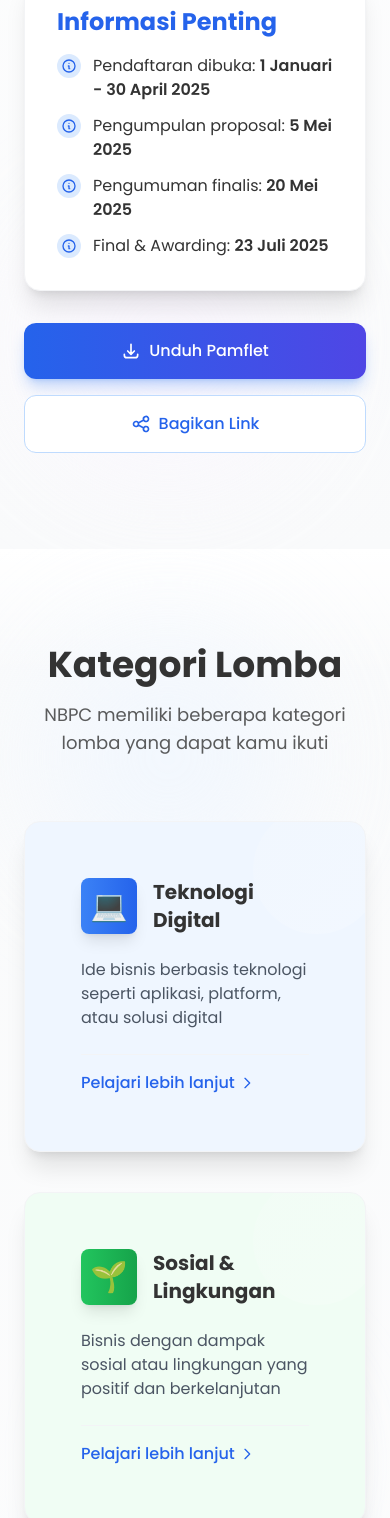
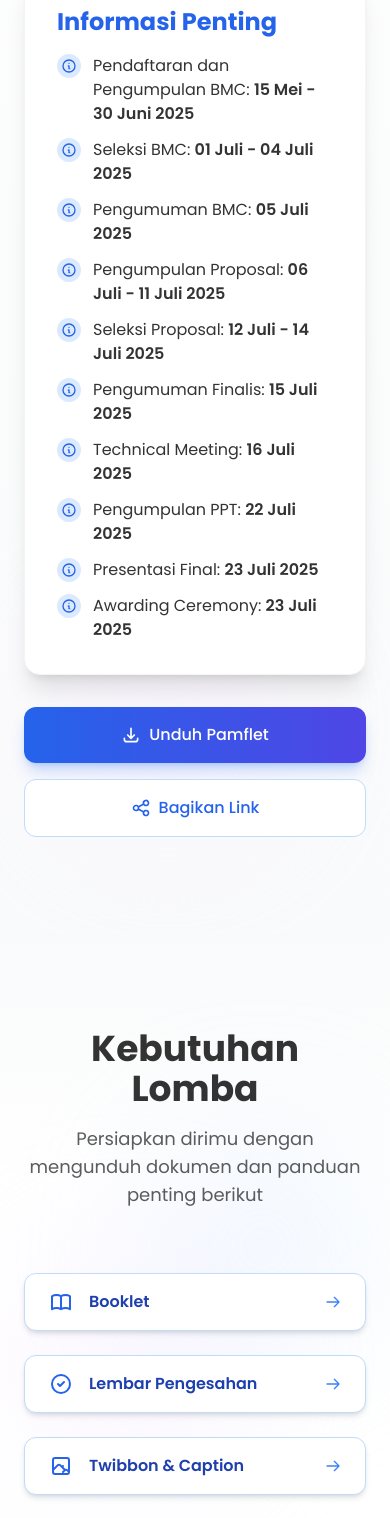
Before and after one commit to Izumi54/NBPC-UNISNU, a Next.js app: page /lomba in a window 390 px wide. Shown: the part 3740-5258 px from the top of the page. Built offline with nearby package versions, Linux system fonts and the light colour scheme.

Commit message:
Update timeline di halaman lomba, perbaiki UI/UX kebutuhan lomba, dan arahkan link booklet ke Google Drive.

```diff
--- a/src/app/lomba/page.tsx
+++ b/src/app/lomba/page.tsx
@@ -210,7 +210,7 @@ export default function CompetitionPage() {
           <motion.div
             initial={{ opacity: 0, y: -20 }}
             animate={{ opacity: 1, y: 0 }}
-            transition={{ duration: 0.8 }}
+            transition={{ duration: 0.5 }}
           >
             <AnimatedTitle
               title="Informasi Lomba"
@@ -224,7 +224,7 @@ export default function CompetitionPage() {
           <motion.div
             initial={{ opacity: 0, y: 40 }}
             animate={{ opacity: 1, y: 0 }}
-            transition={{ delay: 0.4, duration: 0.8 }}
+            transition={{ delay: 0.2 }}
             className="max-w-3xl mx-auto mt-8 text-center"
           >
             <p className="text-white/90 text-xl italic font-light">
@@ -236,7 +236,7 @@ export default function CompetitionPage() {
                 href="#persyaratan"
                 className="px-8 py-4 bg-white/10 backdrop-blur-md text-white rounded-full border border-white/20 hover:bg-white/20 transition-all flex items-center justify-center shadow-lg shadow-blue-900/20"
                 whileHover={{ y: -5, boxShadow: "0 15px 30px rgba(30, 58, 138, 0.3)" }}
-                transition={{ type: "spring", stiffness: 400, damping: 10 }}
+                transition={{ type: "spring", stiffness: 300, damping: 15 }}
               >
                 <FiInfo className="mr-2" /> Persyaratan
               </motion.a>
@@ -244,7 +244,7 @@ export default function CompetitionPage() {
                 href="#kategori"
                 className="px-8 py-4 bg-white text-blue-900 rounded-full hover:bg-blue-50 transition-all shadow-lg shadow-blue-900/20 flex items-center justify-center"
                 whileHover={{ y: -5, boxShadow: "0 15px 30px rgba(30, 58, 138, 0.3)" }}
-                transition={{ type: "spring", stiffness: 400, damping: 10 }}
+                transition={{ type: "spring", stiffness: 300, damping: 15 }}
               >
                 <FiAward className="mr-2" /> Kategori Lomba
               </motion.a>
@@ -294,7 +294,7 @@ export default function CompetitionPage() {
           initial={{ opacity: 0 }}
           whileInView={{ opacity: 1 }}
           viewport={{ once: true }}
-          transition={{ duration: 0.8 }}
+          transition={{ duration: 0.4 }}
         >
           <AnimatedTitle
             title="Syarat & Ketentuan"
@@ -424,7 +424,7 @@ export default function CompetitionPage() {
           initial={{ opacity: 0 }}
           whileInView={{ opacity: 1 }}
           viewport={{ once: true }}
-          transition={{ duration: 0.8 }}
+          transition={{ duration: 0.4 }}
         >
           <AnimatedTitle
             title="Pamflet Lomba"
@@ -453,7 +453,7 @@ export default function CompetitionPage() {
                     initial={{ opacity: 0, y: 30 }}
                     whileInView={{ opacity: 1, y: 0 }}
                     viewport={{ once: true }}
-                    transition={{ delay: 0.3, duration: 0.6 }}
+                    transition={{ delay: 0.15 }}
                     className="p-8 bg-white rounded-2xl shadow-xl border border-gray-100"
                   >
                     <h3 className="text-2xl font-bold mb-4 text-blue-600">Informasi Penting</h3>
@@ -464,7 +464,7 @@ export default function CompetitionPage() {
                             <path strokeLinecap="round" strokeLinejoin="round" strokeWidth={2} d="M13 16h-1v-4h-1m1-4h.01M21 12a9 9 0 11-18 0 9 9 0 0118 0z" />
                           </svg>
                         </span>
-                        <p>Pendaftaran dibuka: <span className="font-semibold">1 Januari - 30 April 2025</span></p>
+                        <p>Pendaftaran dan Pengumpulan BMC: <span className="font-semibold">15 Mei - 30 Juni 2025</span></p>
                       </li>
                       <li className="flex items-start">
                         <span className="inline-flex items-center justify-center w-6 h-6 rounded-full bg-blue-100 text-blue-600 flex-shrink-0 mr-3">
@@ -472,7 +472,7 @@ export default function CompetitionPage() {
                             <path strokeLinecap="round" strokeLinejoin="round" strokeWidth={2} d="M13 16h-1v-4h-1m1-4h.01M21 12a9 9 0 11-18 0 9 9 0 0118 0z" />
                           </svg>
                         </span>
-                        <p>Pengumpulan proposal: <span className="font-semibold">5 Mei 2025</span></p>
+                        <p>Seleksi BMC: <span className="font-semibold">01 Juli - 04 Juli 2025</span></p>
                       </li>
                       <li className="flex items-start">
                         <span className="inline-flex items-center justify-center w-6 h-6 rounded-full bg-blue-100 text-blue-600 flex-shrink-0 mr-3">
@@ -480,7 +480,7 @@ export default function CompetitionPage() {
                             <path strokeLinecap="round" strokeLinejoin="round" strokeWidth={2} d="M13 16h-1v-4h-1m1-4h.01M21 12a9 9 0 11-18 0 9 9 0 0118 0z" />
                           </svg>
                         </span>
-                        <p>Pengumuman finalis: <span className="font-semibold">20 Mei 2025</span></p>
+                        <p>Pengumuman BMC: <span className="font-semibold">05 Juli 2025</span></p>
                       </li>
                       <li className="flex items-start">
                         <span className="inline-flex items-center justify-center w-6 h-6 rounded-full bg-blue-100 text-blue-600 flex-shrink-0 mr-3">
@@ -488,7 +488,55 @@ export default function CompetitionPage() {
                             <path strokeLinecap="round" strokeLinejoin="round" strokeWidth={2} d="M13 16h-1v-4h-1m1-4h.01M21 12a9 9 0 11-18 0 9 9 0 0118 0z" />
                           </svg>
                         </span>
-                        <p>Final & Awarding: <span className="font-semibold">23 Juli 2025</span></p>
+                        <p>Pengumpulan Proposal: <span className="font-semibold">06 Juli - 11 Juli 2025</span></p>
+                      </li>
+                       <li className="flex items-start">
+                        <span className="inline-flex items-center justify-center w-6 h-6 rounded-full bg-blue-100 text-blue-600 flex-shrink-0 mr-3">
+                          <svg xmlns="http://www.w3.org/2000/svg" className="h-4 w-4" fill="none" viewBox="0 0 24 24" stroke="currentColor">
+                            <path strokeLinecap="round" strokeLinejoin="round" strokeWidth={2} d="M13 16h-1v-4h-1m1-4h.01M21 12a9 9 0 11-18 0 9 9 0 0118 0z" />
+                          </svg>
+                        </span>
+                        <p>Seleksi Proposal: <span className="font-semibold">12 Juli - 14 Juli 2025</span></p>
+                      </li>
+                       <li className="flex items-start">
+                        <span className="inline-flex items-center justify-center w-6 h-6 rounded-full bg-blue-100 text-blue-600 flex-shrink-0 mr-3">
+                          <svg xmlns="http://www.w3.org/2000/svg" className="h-4 w-4" fill="none" viewBox="0 0 24 24" stroke="currentColor">
+                            <path strokeLinecap="round" strokeLinejoin="round" strokeWidth={2} d="M13 16h-1v-4h-1m1-4h.01M21 12a9 9 0 11-18 0 9 9 0 0118 0z" />
+                          </svg>
+                        </span>
+                        <p>Pengumuman Finalis: <span className="font-semibold">15 Juli 2025</span></p>
+                      </li>
+                       <li className="flex items-start">
+                        <span className="inline-flex items-center justify-center w-6 h-6 rounded-full bg-blue-100 text-blue-600 flex-shrink-0 mr-3">
+                          <svg xmlns="http://www.w3.org/2000/svg" className="h-4 w-4" fill="none" viewBox="0 0 24 24" stroke="currentColor">
+                            <path strokeLinecap="round" strokeLinejoin="round" strokeWidth={2} d="M13 16h-1v-4h-1m1-4h.01M21 12a9 9 0 11-18 0 9 9 0 0118 0z" />
+                          </svg>
+                        </span>
+                        <p>Technical Meeting: <span className="font-semibold">16 Juli 2025</span></p>
+                      </li>
+                       <li className="flex items-start">
+                        <span className="inline-flex items-center justify-center w-6 h-6 rounded-full bg-blue-100 text-blue-600 flex-shrink-0 mr-3">
+                          <svg xmlns="http://www.w3.org/2000/svg" className="h-4 w-4" fill="none" viewBox="0 0 24 24" stroke="currentColor">
+                            <path strokeLinecap="round" strokeLinejoin="round" strokeWidth={2} d="M13 16h-1v-4h-1m1-4h.01M21 12a9 9 0 11-18 0 9 9 0 0118 0z" />
+                          </svg>
+                        </span>
+                        <p>Pengumpulan PPT: <span className="font-semibold">22 Juli 2025</span></p>
+                      </li>
+                      <li className="flex items-start">
+                        <span className="inline-flex items-center justify-center w-6 h-6 rounded-full bg-blue-100 text-blue-600 flex-shrink-0 mr-3">
+                          <svg xmlns="http://www.w3.org/2000/svg" className="h-4 w-4" fill="none" viewBox="0 0 24 24" stroke="currentColor">
+                            <path strokeLinecap="round" strokeLinejoin="round" strokeWidth={2} d="M13 16h-1v-4h-1m1-4h.01M21 12a9 9 0 11-18 0 9 9 0 0118 0z" />
+                          </svg>
+                        </span>
+                        <p>Presentasi Final: <span className="font-semibold">23 Juli 2025</span></p>
+                      </li>
+                       <li className="flex items-start">
+                        <span className="inline-flex items-center justify-center w-6 h-6 rounded-full bg-blue-100 text-blue-600 flex-shrink-0 mr-3">
+                          <svg xmlns="http://www.w3.org/2000/svg" className="h-4 w-4" fill="none" viewBox="0 0 24 24" stroke="currentColor">
+                            <path strokeLinecap="round" strokeLinejoin="round" strokeWidth={2} d="M13 16h-1v-4h-1m1-4h.01M21 12a9 9 0 11-18 0 9 9 0 0118 0z" />
+                          </svg>
+                        </span>
+                        <p>Awarding Ceremony: <span className="font-semibold">23 Juli 2025</span></p>
                       </li>
                     </ul>
                   </motion.div>
@@ -497,11 +545,11 @@ export default function CompetitionPage() {
                     initial={{ opacity: 0, y: 30 }}
                     whileInView={{ opacity: 1, y: 0 }}
                     viewport={{ once: true }}
-                    transition={{ delay: 0.5, duration: 0.6 }}
+                    transition={{ delay: 0.3, duration: 0.4 }}
                     className="flex flex-col sm:flex-row gap-4"
                   >
                     <a
-                      href="/files/pamflet-nbpc-2025.pdf"
+                      href="/files/pamflet_2025.jpg"
                       download
                       className="flex-1 px-6 py-4 bg-gradient-to-r from-blue-600 to-indigo-600 text-white rounded-xl font-medium flex items-center justify-center shadow-lg shadow-blue-500/30 hover:shadow-xl hover:shadow-blue-500/40 transition-all"
                     >
@@ -531,6 +579,71 @@ export default function CompetitionPage() {
         </motion.div>
       </section>
 
+      {/* Kebutuhan Lomba */}
+      <section className="section py-24 bg-white relative overflow-hidden">
+        <div className="absolute left-0 top-0 w-full h-64 bg-gradient-to-b from-gray-50 to-white"></div>
+        <div className="absolute right-0 top-1/4 w-64 h-64 bg-blue-100 rounded-full filter blur-3xl opacity-30"></div>
+        <div className="absolute left-0 bottom-1/4 w-64 h-64 bg-purple-100 rounded-full filter blur-3xl opacity-30"></div>
+
+        <motion.div
+          className="container-custom relative z-10"
+          initial={{ opacity: 0 }}
+          whileInView={{ opacity: 1 }}
+          viewport={{ once: true }}
+        >
+          <AnimatedTitle
+            title="Kebutuhan Lomba"
+            subtitle="Persiapkan dirimu dengan mengunduh dokumen dan panduan penting berikut"
+            align="center"
+            className="mb-16"
+          />
+
+          <div className="max-w-4xl mx-auto grid grid-cols-1 md:grid-cols-2 gap-6">
+            {[{
+                name: 'Booklet',
+                link: 'https://drive.google.com/drive/folders/1FwsjkvwVTqSzFuRvAHB8BEZBQ_4Tj27A?usp=drive_link',
+                icon: <svg xmlns="http://www.w3.org/2000/svg" className="h-6 w-6" fill="none" viewBox="0 0 24 24" stroke="currentColor"><path strokeLinecap="round" strokeLinejoin="round" strokeWidth={2} d="M12 6.253v13m0-13C10.832 5.477 9.246 5 7.5 5S4.168 5.477 3 6.253v13C4.168 18.477 5.754 18 7.5 18s3.332.477 4.5 1.253m0-13C13.168 5.477 14.754 5 16.5 5S19.832 5.477 21 6.253v13C19.832 18.477 18.246 18 16.5 18s-3.332.477-4.5 1.253" /></svg>
+              },
+              {
+                name: 'Lembar Pengesahan',
+                link: 'https://drive.google.com/drive/folders/15lCfHjqasaZcJVPf2psGqhFubrCcvOfP?usp=drive_link',
+                icon: <svg xmlns="http://www.w3.org/2000/svg" className="h-6 w-6" fill="none" viewBox="0 0 24 24" stroke="currentColor"><path strokeLinecap="round" strokeLinejoin="round" strokeWidth={2} d="M9 12l2 2 4-4m6 2a9 9 0 11-18 0 9 9 0 0118 0z" /></svg>
+              },
+              {
+                name: 'Twibbon & Caption',
+                link: 'https://drive.google.com/drive/folders/15JjUVbkXWR80DfN9_uXWVD5yEUgvopTG?usp=drive_link',
+                icon: <svg xmlns="http://www.w3.org/2000/svg" className="h-6 w-6" fill="none" viewBox="0 0 24 24" stroke="currentColor"><path strokeLinecap="round" strokeLinejoin="round" strokeWidth={2} d="M4 16l4.586-4.586a2 2 0 012.828 0L16 16m-2 2l1.586-1.586a2 2 0 012.828 0L20 18m-6-6h.01M6 20h12a2 2 0 002-2V6a2 2 0 00-2-2H6a2 2 0 00-2 2v12a2 2 0 002 2z" /></svg>
+              },
+              {
+                name: 'Template BMC',
+                link: 'https://drive.google.com/drive/folders/10FcdNmPuy9LZeTBlVm5qbR1wR7C1KF0E',
+                icon: <svg xmlns="http://www.w3.org/2000/svg" className="h-6 w-6" fill="none" viewBox="0 0 24 24" stroke="currentColor"><path strokeLinecap="round" strokeLinejoin="round" strokeWidth={2} d="M9 17v-2m3 2v-4m3 4v-6m2 10H7a2 2 0 01-2-2V5a2 2 0 012-2h5.586a1 1 0 01.707.293l5.414 5.414a1 1 0 01.293.707V19a2 2 0 01-2 2z" /></svg>
+              },
+            ].map((item, index) => (
+              <motion.a
+                key={index}
+                href={item.link}
+                target="_blank"
+                rel="noopener noreferrer"
+                initial={{ opacity: 0, y: 30 }}
+                whileInView={{ opacity: 1, y: 0 }}
+                viewport={{ once: true }}
+                transition={{ delay: index * 0.1 }}
+                className="flex items-center px-6 py-4 bg-white rounded-xl font-semibold text-blue-800 border border-blue-200 shadow-md hover:shadow-lg hover:border-blue-300 hover:bg-blue-50 transition-all transform hover:-translate-y-1"
+              >
+                <div className="flex-shrink-0 mr-4 text-blue-600 group-hover:text-blue-800 transition-colors">
+                  {item.icon}
+                </div>
+                {item.name}
+                <svg xmlns="http://www.w3.org/2000/svg" className="h-4 w-4 ml-auto text-blue-500 group-hover:text-blue-700 transition-colors" fill="none" viewBox="0 0 24 24" stroke="currentColor">
+                    <path strokeLinecap="round" strokeLinejoin="round" strokeWidth={2} d="M14 5l7 7m0 0l-7 7m7-7H3" />
+                </svg>
+              </motion.a>
+            ))}
+          </div>
+        </motion.div>
+      </section>
+
       {/* Kategori Lomba */}
       <section id="kategori" className="section bg-gradient-to-b from-gray-50 to-white relative py-24 overflow-hidden">
         <div className="absolute top-0 inset-x-0 h-32 bg-gradient-to-b from-white to-transparent z-0"></div>
@@ -547,7 +660,7 @@ export default function CompetitionPage() {
           initial={{ opacity: 0 }}
           whileInView={{ opacity: 1 }}
           viewport={{ once: true }}
-          transition={{ duration: 0.8 }}
+          transition={{ duration: 0.4 }}
         >
           <AnimatedTitle
             title="Kategori Lomba"
@@ -563,10 +676,10 @@ export default function CompetitionPage() {
                 initial={{ opacity: 0, y: 30 }}
                 whileInView={{ opacity: 1, y: 0 }}
                 viewport={{ once: true }}
-                transition={{ delay: index * 0.1, duration: 0.6 }}
+                transition={{ delay: index * 0.08 }}
               >
                 <AnimatedCard
-                  delay={index * 0.1}
+                  delay={index * 0.08}
                   className={`transform transition-all duration-500 h-full group overflow-hidden rounded-2xl border border-gray-100 shadow-xl ${category.bgColor} hover:shadow-2xl`}
                 >
                   <div className="relative p-8 h-full flex flex-col">
@@ -608,7 +721,7 @@ export default function CompetitionPage() {
           initial={{ opacity: 0 }}
           whileInView={{ opacity: 1 }}
           viewport={{ once: true }}
-          transition={{ duration: 0.8 }}
+          transition={{ duration: 0.4 }}
         >
           <AnimatedTitle
             title="Hadiah Juara"
@@ -654,7 +767,7 @@ export default function CompetitionPage() {
                   initial={{ opacity: 0, y: 30 }}
                   whileInView={{ opacity: 1, y: 0 }}
                   viewport={{ once: true }}
-                  transition={{ delay: index * 0.2, duration: 0.6 }}
+                  transition={{ delay: index * 0.1 }}
                   className={item.transform}
                 >
                   <motion.div
@@ -728,7 +841,7 @@ export default function CompetitionPage() {
                             initial={{ opacity: 0, x: -10 }}
                             whileInView={{ opacity: 1, x: 0 }}
                             viewport={{ once: true }}
-                            transition={{ delay: 0.3 + (i * 0.1) }}
+                            transition={{ delay: 0.2 + (i * 0.08) }}
                           >
                             <span className="flex-shrink-0 w-5 h-5 rounded-full bg-green-100 text-green-500 flex items-center justify-center mr-3">
                               <svg xmlns="http://www.w3.org/2000/svg" className="h-3 w-3" fill="none" viewBox="0 0 24 24" stroke="currentColor">
@@ -761,7 +874,7 @@ export default function CompetitionPage() {
             initial={{ opacity: 0, y: 20 }}
             whileInView={{ opacity: 1, y: 0 }}
             viewport={{ once: true }}
-            transition={{ delay: 0.6 }}
+            transition={{ delay: 0.4 }}
           >
             <motion.div
               className="p-8 bg-gradient-to-r from-blue-50 to-indigo-50 rounded-2xl border border-blue-100 relative overflow-hidden shadow-lg"
@@ -787,7 +900,7 @@ export default function CompetitionPage() {
           initial={{ opacity: 0 }}
           whileInView={{ opacity: 1 }}
           viewport={{ once: true }}
-          transition={{ duration: 0.8 }}
+          transition={{ duration: 0.4 }}
         >
           <AnimatedTitle
             title="Frequently Asked Questions"
@@ -833,7 +946,7 @@ export default function CompetitionPage() {
                     <motion.span
                       className="ml-4 flex-shrink-0 w-8 h-8 rounded-full flex items-center justify-center bg-gray-100 group-hover:bg-blue-100 transition-all"
                       animate={{ rotate: openFaqIndex === index ? 180 : 0 }}
-                      transition={{ duration: 0.3 }}
+                      transition={{}}
                     >
                       {openFaqIndex === index ? (
                         <FiMinus size={18} className="text-blue-600" />
@@ -848,7 +961,7 @@ export default function CompetitionPage() {
                         initial={{ height: 0, opacity: 0 }}
                         animate={{ height: 'auto', opacity: 1 }}
                         exit={{ height: 0, opacity: 0 }}
-                        transition={{ duration: 0.3 }}
+                        transition={{ duration: 0.2, ease: 'easeInOut' }}
                         className="overflow-hidden"
                       >
                         <div className="px-8 pb-6 text-gray-600 border-t border-gray-100 pt-4">
@@ -878,7 +991,7 @@ export default function CompetitionPage() {
               initial={{ opacity: 0, scale: 0.9 }}
               whileInView={{ opacity: 1, scale: 1 }}
               viewport={{ once: true }}
-              transition={{ duration: 0.8 }}
+              transition={{ duration: 0.4 }}
               className="max-w-3xl mx-auto bg-white/10 backdrop-blur-md rounded-2xl p-10 border border-white/20 shadow-2xl"
             >
               <motion.h2
@@ -886,7 +999,7 @@ export default function CompetitionPage() {
                 initial={{ opacity: 0, y: -20 }}
                 whileInView={{ opacity: 1, y: 0 }}
                 viewport={{ once: true }}
-                transition={{ delay: 0.2, duration: 0.6 }}
+                transition={{ delay: 0.1, duration: 0.4 }}
               >
                 Siap Menjadi Juara?
               </motion.h2>
@@ -895,7 +1008,7 @@ export default function CompetitionPage() {
                 initial={{ opacity: 0, y: 20 }}
                 whileInView={{ opacity: 1, y: 0 }}
                 viewport={{ once: true }}
-                transition={{ delay: 0.4, duration: 0.6 }}
+                transition={{ delay: 0.2, duration: 0.4 }}
               >
                 Jangan lewatkan kesempatan untuk menunjukkan potensi ide bisnismu dan memenangkan hadiah menarik!
               </motion.p>
@@ -904,7 +1017,7 @@ export default function CompetitionPage() {
                 initial={{ opacity: 0, y: 20 }}
                 whileInView={{ opacity: 1, y: 0 }}
                 viewport={{ once: true }}
-                transition={{ delay: 0.6, duration: 0.6 }}
+                transition={{ delay: 0.4, duration: 0.4 }}
               >
                 <motion.a
                   href="https://s.id/LinkPendaftaranNBPC"
@@ -938,7 +1051,7 @@ export default function CompetitionPage() {
               initial={{ opacity: 0 }}
               whileInView={{ opacity: 1 }}
               viewport={{ once: true }}
-              transition={{ delay: 1, duration: 0.8 }}
+              transition={{ delay: 0.8, duration: 0.4 }}
             >
               <p>Untuk informasi lebih lanjut, hubungi panitia di <a href="mailto:info@nbpc.ac.id" className="text-white underline hover:text-blue-200 transition-colors">info@nbpc.ac.id</a></p>
             </motion.div>
@@ -954,7 +1067,7 @@ export default function CompetitionPage() {
             initial={{ opacity: 0 }}
             animate={{ opacity: 1 }}
             exit={{ opacity: 0 }}
-            transition={{ duration: 0.3 }}
+            transition={{}}
           >
             <motion.div
               className="absolute inset-0 bg-black/70 backdrop-blur-sm"
@@ -991,7 +1104,6 @@ export default function CompetitionPage() {
                         backgroundPosition: ['0% 0%', '100% 100%'],
                       }}
                       transition={{
-                        duration: 20,
                         repeat: Infinity,
                         repeatType: "reverse"
                       }}
@@ -1019,7 +1131,7 @@ export default function CompetitionPage() {
                               key={idx}
                               initial={{ opacity: 0, x: -20 }}
                               animate={{ opacity: 1, x: 0 }}
-                              transition={{ delay: 0.1 * idx, duration: 0.5 }}
+                              transition={{ delay: 0.08 * idx }}
                               className="flex items-start"
                             >
                               <FiCheck className="mr-2 mt-1 flex-shrink-0" />
@@ -1033,7 +1145,7 @@ export default function CompetitionPage() {
                     <motion.div
                       initial={{ opacity: 0, y: 20 }}
                       animate={{ opacity: 1, y: 0 }}
-                      transition={{ delay: 0.5, duration: 0.5 }}
+                      transition={{ delay: 0.4 }}
                       className="mt-auto"
                     >
                       <a
@@ -1067,7 +1179,7 @@ export default function CompetitionPage() {
                             key={idx}
                             initial={{ opacity: 0, y: 10 }}
                             animate={{ opacity: 1, y: 0 }}
-                            transition={{ delay: 0.1 * idx, duration: 0.4 }}
+                            transition={{ delay: 0.08 * idx }}
                             className={`p-3 sm:p-4 rounded-lg ${categories[activeCategory].bgColor} flex items-start`}
                           >
                             <div className={`w-6 h-6 sm:w-8 sm:h-8 rounded-full bg-gradient-to-r ${categories[activeCategory].color} flex-shrink-0 flex items-center justify-center text-white mr-3`}>
--- a/src/components/home/PamphletSection.tsx
+++ b/src/components/home/PamphletSection.tsx
@@ -225,7 +225,7 @@ const PamphletSection = () => {
 
             <div className="mt-8 flex flex-col sm:flex-row gap-4">
               <motion.a
-                href="https://s.id/LinkPendaftaranNBPC"
+                href="https://drive.google.com/drive/folders/1FwsjkvwVTqSzFuRvAHB8BEZBQ_4Tj27A"
                 target="_blank"
                 rel="noopener noreferrer"
                 whileHover={{ scale: 1.05, boxShadow: '0 0 20px rgba(0, 181, 239, 0.5)' }}
--- a/src/components/layout/Footer.tsx
+++ b/src/components/layout/Footer.tsx
@@ -263,24 +263,6 @@ const Footer = () => {
                   Informasi Lomba
                 </Link>
               </li>
-              <li>
-                <a href="https://s.id/LinkPendaftaranNBPC" target="_blank" rel="noopener noreferrer" className="text-gray-300 hover:text-blue-300 transition-colors text-sm flex items-center group">
-                  <span className="inline-block w-0 group-hover:w-2 h-[1px] bg-blue-400 mr-0 group-hover:mr-2 transition-all duration-300"></span>
-                  Pendaftaran
-                </a>
-              </li>
-              <li>
-                <a href="https://s.id/LinkPendaftaranNBPC" target="_blank" rel="noopener noreferrer" className="text-gray-300 hover:text-blue-300 transition-colors text-sm flex items-center group">
-                  <span className="inline-block w-0 group-hover:w-2 h-[1px] bg-blue-400 mr-0 group-hover:mr-2 transition-all duration-300"></span>
-                  Booklet
-                </a>
-              </li>
-              <li>
-                <a href="https://s.id/LinkPendaftaranNBPC" target="_blank" rel="noopener noreferrer" className="text-gray-300 hover:text-blue-300 transition-colors text-sm flex items-center group">
-                  <span className="inline-block w-0 group-hover:w-2 h-[1px] bg-blue-400 mr-0 group-hover:mr-2 transition-all duration-300"></span>
-                  Twibon
-                </a>
-              </li>
             </ul>
           </div>
 
```
Also changed, not shown: 2 other files (tests, documents, lock files or other folders).
